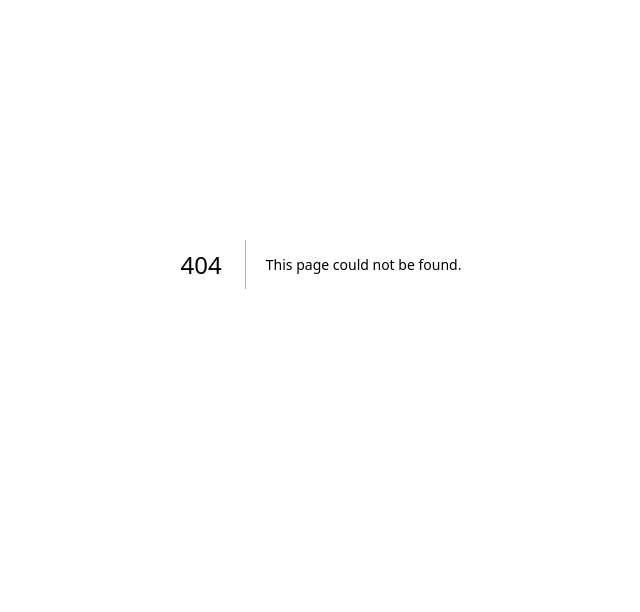
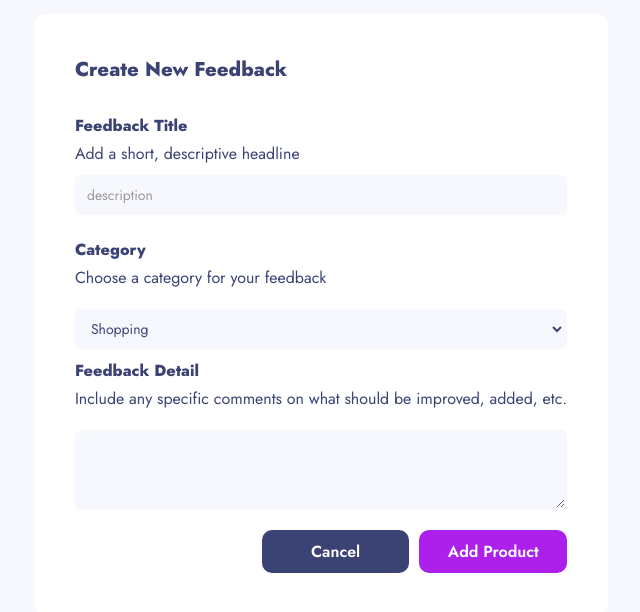
Before and after one commit to ajaysrinivas333/ProductFeedbackApp, a Next.js app: page /add-product in a window 1280 px wide. Before the commit this address had no page. Shown: the part 136-748 px from the top of the page, without its empty margins (319-959 px from the left). Built offline with nearby package versions, Linux system fonts and the light colour scheme.

Commit message:
Add Products page partially completed

```diff
--- a/src/components/UI/Input.tsx
+++ b/src/components/UI/Input.tsx
@@ -1,7 +1,7 @@
 import React, { Fragment } from 'react';
 
 interface InputProps {
-	helperProps: { helperText?: string; helperTextClass?: string };
+  helperProps?: { helperText?: string; helperTextClass?: string };
   inputProps: {
     className?: string;
     placeholder?: string;
@@ -18,12 +18,12 @@ const Input = React.forwardRef<HTMLInputElement, InputProps>(
       <Fragment>
         <input {...inputProps} {...restProps} ref={ref} />
         <br />
-				<small className={helperProps.helperTextClass}>
-					{helperProps.helperText}
+        <small className={helperProps?.helperTextClass}>
+          {helperProps?.helperText}
         </small>
       </Fragment>
     );
-	},
+  }
 );
 
 Input.displayName = 'Input';
--- /dev/null
+++ b/src/pages/add-product/index.tsx
@@ -0,0 +1,51 @@
+import { Product } from '@api/types';
+import Card from 'components/UI/Card';
+import React from 'react';
+import styles from '../../styles/addproduct.module.scss';
+import Input from 'components/UI/Input';
+import { useForm } from 'react-hook-form';
+import Button from 'components/UI/Button';
+
+const AddProductPage = () => {
+  return (
+    <div className={styles.addProductContainer}>
+      <Card className={styles.addProductCard}>
+        <form>
+          <div className={styles.addProductWrapper}>
+            <header className={styles.header}>Create New Feedback</header>
+            <span className={styles.fieldName}>Feedback Title</span>
+            <label>Add a short, descriptive headline</label>
+            <Input
+              inputProps={{
+                type: 'text',
+                placeholder: 'description',
+                className: styles.inputBox,
+              }}
+            />
+            <span className={styles.fieldName}>Category</span>
+            <label>Choose a category for your feedback</label>
+            <select className={styles.dropdown} name='category' id='category'>
+              <option value='Shopping'>Shopping</option>
+              <option value='Music & Audio'>Music & Audio</option>
+              <option value='Productivity'>Productivity</option>
+              <option value='Business'>Business</option>
+            </select>
+            <span className={styles.fieldName}>Feedback Detail</span>
+            <label>
+              Include any specific comments on what should be improved, added,
+              etc.
+            </label>
+
+            <textarea className={styles.textArea}></textarea>
+            <div className={styles.buttonLayout}>
+              <Button className={styles.cancelButton} text='Cancel' />
+              <Button className={styles.submitButton} text='Add Product' />
+            </div>
+          </div>
+        </form>
+      </Card>
+    </div>
+  );
+};
+
+export default AddProductPage;
--- /dev/null
+++ b/src/styles/addproduct.module.scss
@@ -0,0 +1,145 @@
+.addProductContainer {
+  height: 100vh;
+  width: 100%;
+  display: flex;
+  align-items: center;
+  justify-content: center;
+
+  .addProductCard {
+    margin-top: 100px;
+    border-radius: 10px;
+    .addProductWrapper {
+      padding: 30px;
+      display: flex;
+      flex-direction: column;
+
+      label {
+        margin-bottom: 20px;
+        color: #3a4374;
+      }
+
+      .fieldName {
+        color: #3a4374;
+        font-size: 16px;
+        font-weight: 800;
+        margin-bottom: 5px;
+      }
+      .header {
+        color: #3a4374;
+
+        font-size: 20px;
+        font-weight: 800;
+        margin-bottom: 30px;
+      }
+      .textArea {
+        resize: vertical;
+        font-family: var(--globalFont);
+        font-size: 14px;
+        font-weight: 400;
+        width: 100%;
+        height: 80px;
+        background-color: #f7f8fd;
+        padding: 7px;
+        border-radius: 6px;
+        border: 2px solid #f7f8fd;
+        outline: none;
+        padding: 5 10px;
+        transition: all 0.2s ease-in-out;
+
+        margin-bottom: 10px;
+        &:focus {
+          border: 2px solid #7589ec;
+        }
+
+        &::placeholder {
+          font-family: var(--globalFont);
+          color: gray;
+          opacity: 0.8;
+          font-size: 14px;
+          font-weight: 400;
+        }
+      }
+
+      .dropdown {
+        color: #3a4374;
+        font-family: var(--globalFont);
+        font-size: 14px;
+        font-weight: 400;
+        width: 100%;
+        height: 40px;
+        background-color: #f7f8fd;
+        padding: 7px;
+        border-radius: 6px;
+        border: 2px solid #f7f8fd;
+        outline: none;
+        padding: 0 10px;
+        transition: all 0.2s ease-in-out;
+        margin-bottom: 10px;
+        &:focus {
+          border: 2px solid #7589ec;
+        }
+
+        &::placeholder {
+          font-family: var(--globalFont);
+          color: gray;
+          opacity: 0.8;
+          font-size: 14px;
+          font-weight: 400;
+        }
+      }
+
+      .inputBox {
+        font-family: var(--globalFont);
+        font-size: 14px;
+        font-weight: 400;
+        width: 100%;
+        height: 40px;
+        background-color: #f7f8fd;
+        padding: 7px;
+        border-radius: 6px;
+        border: 2px solid #f7f8fd;
+        margin-top: -10px;
+        outline: none;
+        padding: 0 10px;
+        transition: all 0.2s ease-in-out;
+
+        &:focus {
+          border: 2px solid #7589ec;
+        }
+
+        &::placeholder {
+          font-family: var(--globalFont);
+          color: gray;
+          opacity: 0.8;
+          font-size: 14px;
+          font-weight: 400;
+        }
+      }
+    }
+    .buttonLayout {
+      text-align: right;
+      width: 100%;
+      padding: 0;
+      margin-top: 10px;
+      .submitButton {
+        background-color: #ad1fea;
+        padding: 10px 0px;
+        border: none;
+        border-radius: 10px;
+        color: #ffffff;
+        cursor: pointer;
+        font-size: 16px;
+        font-weight: 600;
+        outline: none;
+        transition: background-color 0.2s ease-in-out;
+        width: 30%;
+        font-family: var(--globalFont);
+      }
+      .cancelButton {
+        @extend .submitButton;
+        margin: 0 10px;
+        background-color: #3a4374;
+      }
+    }
+  }
+}
```
Lines whose indentation alone changed are shown as unchanged.
